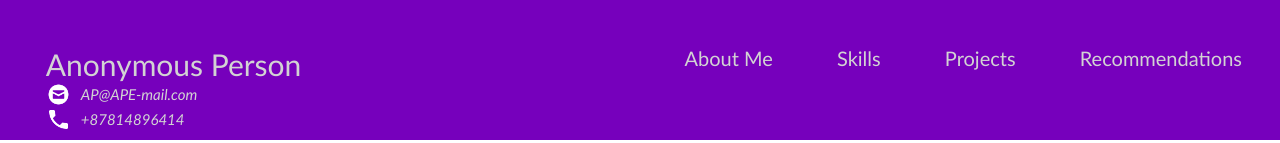
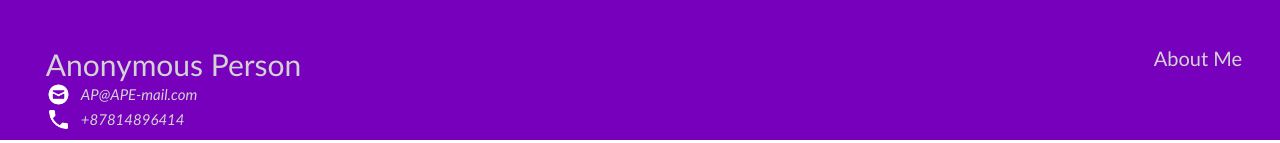
Before and after one commit to ArtificialSufficiency/Portfolio-Site, a plain HTML site: page index.html in a window 1280 px wide. Shown: the top 143 px of the page. Drawn offline with Linux system fonts and the light colour scheme.

Commit message:
Update index.html

```diff
--- a/index.html
+++ b/index.html
@@ -24,10 +24,9 @@
         </div>
         <div class="topdiv">
           <a class="topmenu" href="#about-me">About Me</a>
-          <!-- Add the links for Skills, Projects and Recommendation here -->
-          <a class="topmenu" href="#skills">Skills</a>
+          <!-- Add the links for Skills, Projects and Recommendation here<a class="topmenu" href="#skills">Skills</a>
           <a class="topmenu" href="#projects">Projects</a>
-          <a class="topmenu" href="#recommendations">Recommendations</a>
+          <a class="topmenu" href="#recommendations">Recommendations</a> -->
         </div>
       </div>
     </nav>
```
